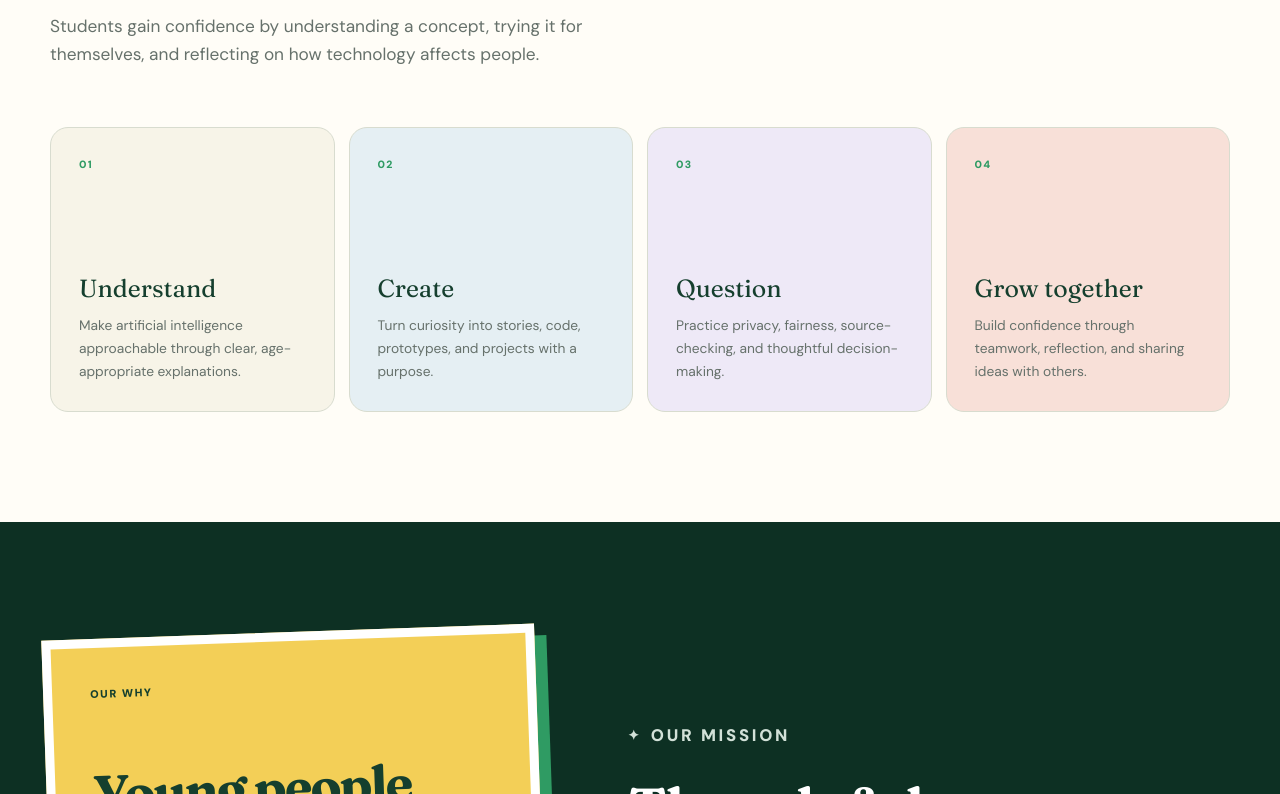
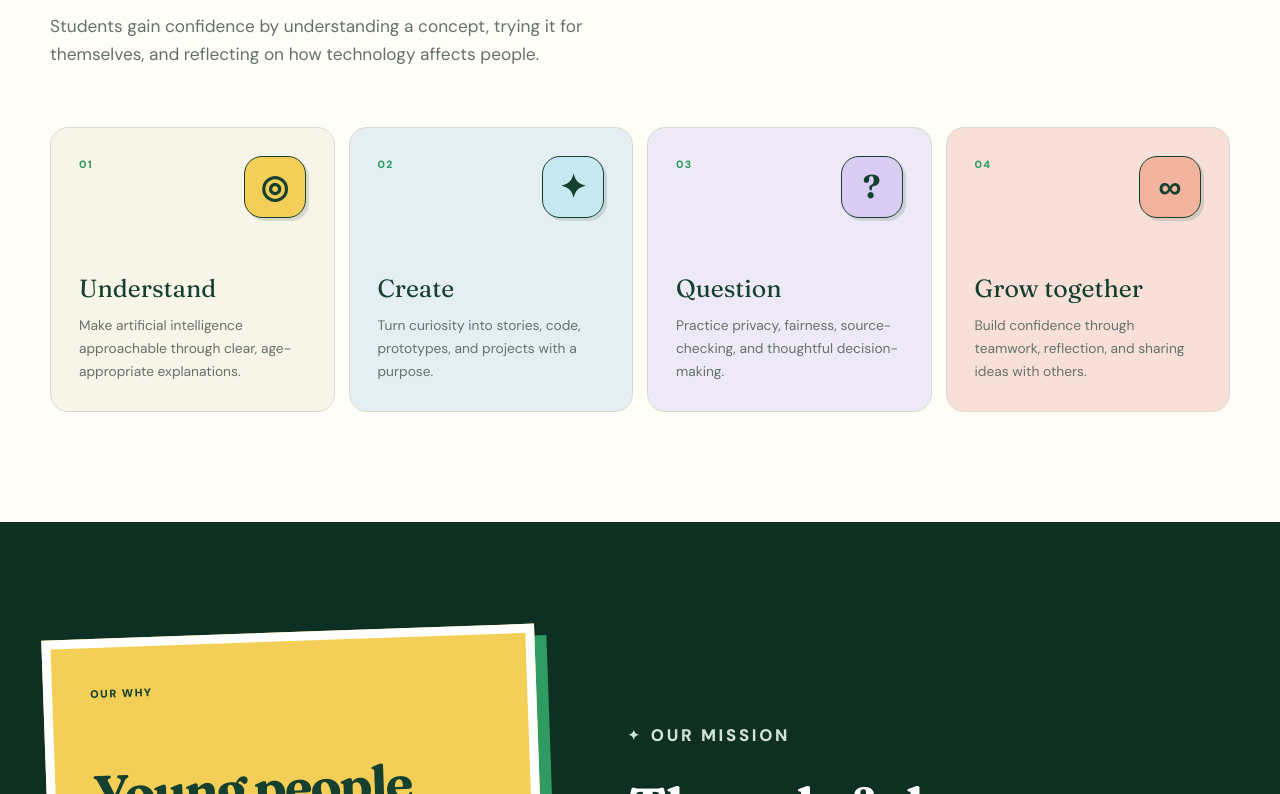
Before and after one commit to suhaanthayyil/ai-sprouts-website, a Next.js app: page / in a window 1280 px wide. Shown: the part 1206-2000 px from the top of the page. Built offline with nearby package versions, Linux system fonts and the light colour scheme.

Commit message:
Add themed icons to learning pillars

```diff
--- a/app/globals.css
+++ b/app/globals.css
@@ -770,6 +770,12 @@ h3 { line-height: 1.15; }
 .home-pillar-grid article:nth-child(3) { background: #eee9f7; }
 .home-pillar-grid article:nth-child(4) { background: #f8e0d8; }
 .home-pillar-grid span { color: var(--green); font-size: .66rem; font-weight: 850; letter-spacing: .12em; }
+.pillar-card-top { display: flex; justify-content: space-between; align-items: flex-start; gap: 18px; }
+.pillar-card-top i { width: 62px; height: 62px; flex: none; display: grid; place-items: center; border: 1.5px solid var(--forest); border-radius: 18px; background: rgba(255,255,255,.5); box-shadow: 3px 3px 0 rgba(21,63,46,.14); color: var(--forest); font-family: var(--font-display), Georgia, serif; font-size: 2rem; font-style: normal; font-weight: 650; line-height: 1; }
+.home-pillar-grid article:nth-child(1) .pillar-card-top i { background: var(--yellow); }
+.home-pillar-grid article:nth-child(2) .pillar-card-top i { background: #c8e8f1; }
+.home-pillar-grid article:nth-child(3) .pillar-card-top i { background: #d9cdf3; }
+.home-pillar-grid article:nth-child(4) .pillar-card-top i { background: #f2b39f; }
 .home-pillar-grid h3 { margin: auto 0 12px; color: var(--forest); font-family: var(--font-display), Georgia, serif; font-size: 1.55rem; }
 .home-pillar-grid p { color: var(--muted); font-size: .86rem; margin: 0; }
 .home-mission-section { background: var(--forest-deep); color: white; }
--- a/app/page.tsx
+++ b/app/page.tsx
@@ -30,7 +30,7 @@ export default function HomePage() {
         <div className="container">
           <div className="section-heading"><Eyebrow>What we nurture</Eyebrow><h2>Big ideas, made wonderfully hands-on.</h2><p>Students gain confidence by understanding a concept, trying it for themselves, and reflecting on how technology affects people.</p></div>
           <div className="home-pillar-grid">
-            {learningPillars.map((pillar) => <article key={pillar.title}><span>{pillar.number}</span><h3>{pillar.title}</h3><p>{pillar.text}</p></article>)}
+            {learningPillars.map((pillar) => <article key={pillar.title}><div className="pillar-card-top"><span>{pillar.number}</span><i aria-hidden="true">{pillar.icon}</i></div><h3>{pillar.title}</h3><p>{pillar.text}</p></article>)}
           </div>
         </div>
       </section>
--- a/content/site-data.ts
+++ b/content/site-data.ts
@@ -18,21 +18,25 @@ export const navigation = [
 export const learningPillars = [
   {
     number: "01",
+    icon: "◎",
     title: "Understand",
     text: "Make artificial intelligence approachable through clear, age-appropriate explanations.",
   },
   {
     number: "02",
+    icon: "✦",
     title: "Create",
     text: "Turn curiosity into stories, code, prototypes, and projects with a purpose.",
   },
   {
     number: "03",
+    icon: "?",
     title: "Question",
     text: "Practice privacy, fairness, source-checking, and thoughtful decision-making.",
   },
   {
     number: "04",
+    icon: "∞",
     title: "Grow together",
     text: "Build confidence through teamwork, reflection, and sharing ideas with others.",
   },
```
Also changed, not shown: 1 other file (tests, documents, lock files or other folders).
